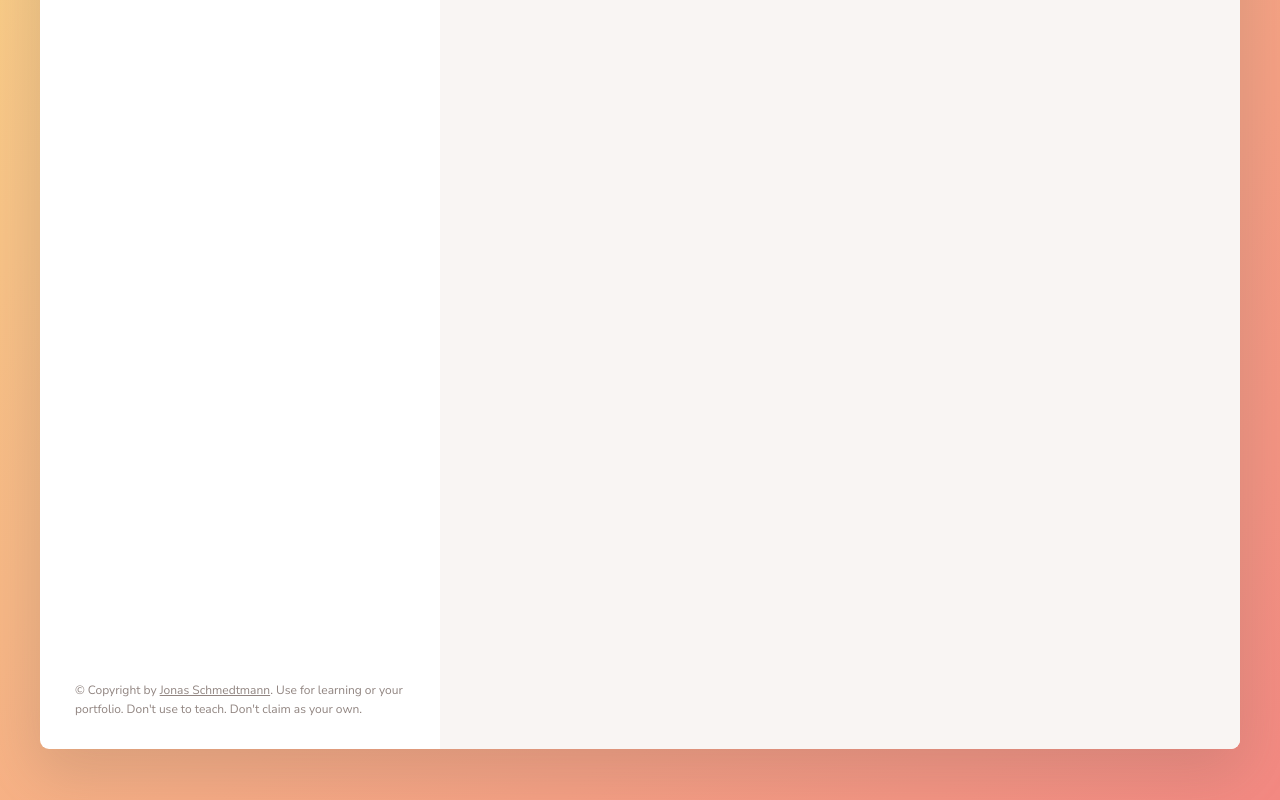
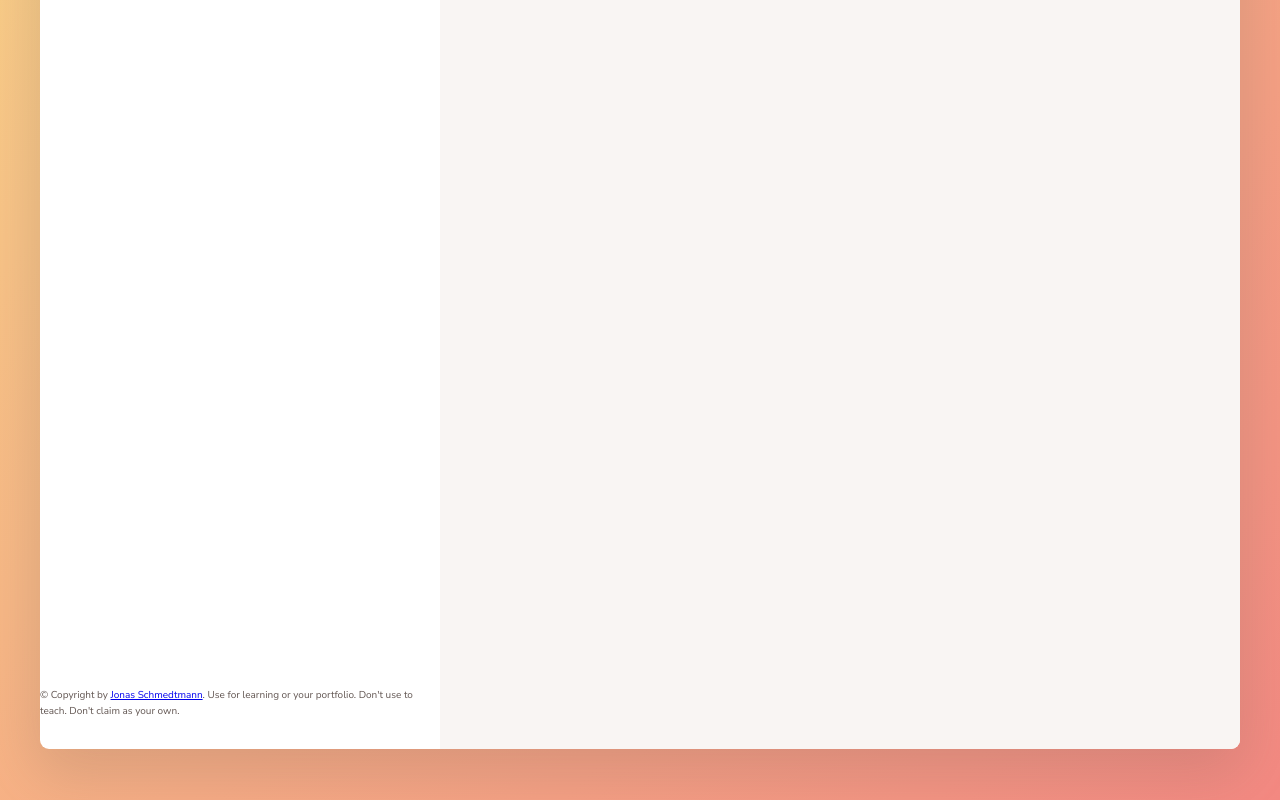
Before and after one commit to ibraaheem-ra/javascript-practice-forkify-app, a website built with Parcel: page index.html in a window 1280 px wide. Shown: the part 472-1272 px from the top of the page. Built offline with nearby package versions, Linux system fonts and the light colour scheme.

Commit message:
Update _searchResults.scss

```diff
--- a/src/sass/_searchResults.scss
+++ b/src/sass/_searchResults.scss
@@ -28,15 +28,3 @@
     }
   }
 }
-
-.copyright {
-  color: $color-grey-dark-2;
-  font-size: 1.2rem;
-  padding: 0 3.5rem;
-  margin-top: 4rem;
-
-  .twitter-link:link,
-  .twitter-link:visited {
-    color: $color-grey-dark-2;
-  }
-}
```
